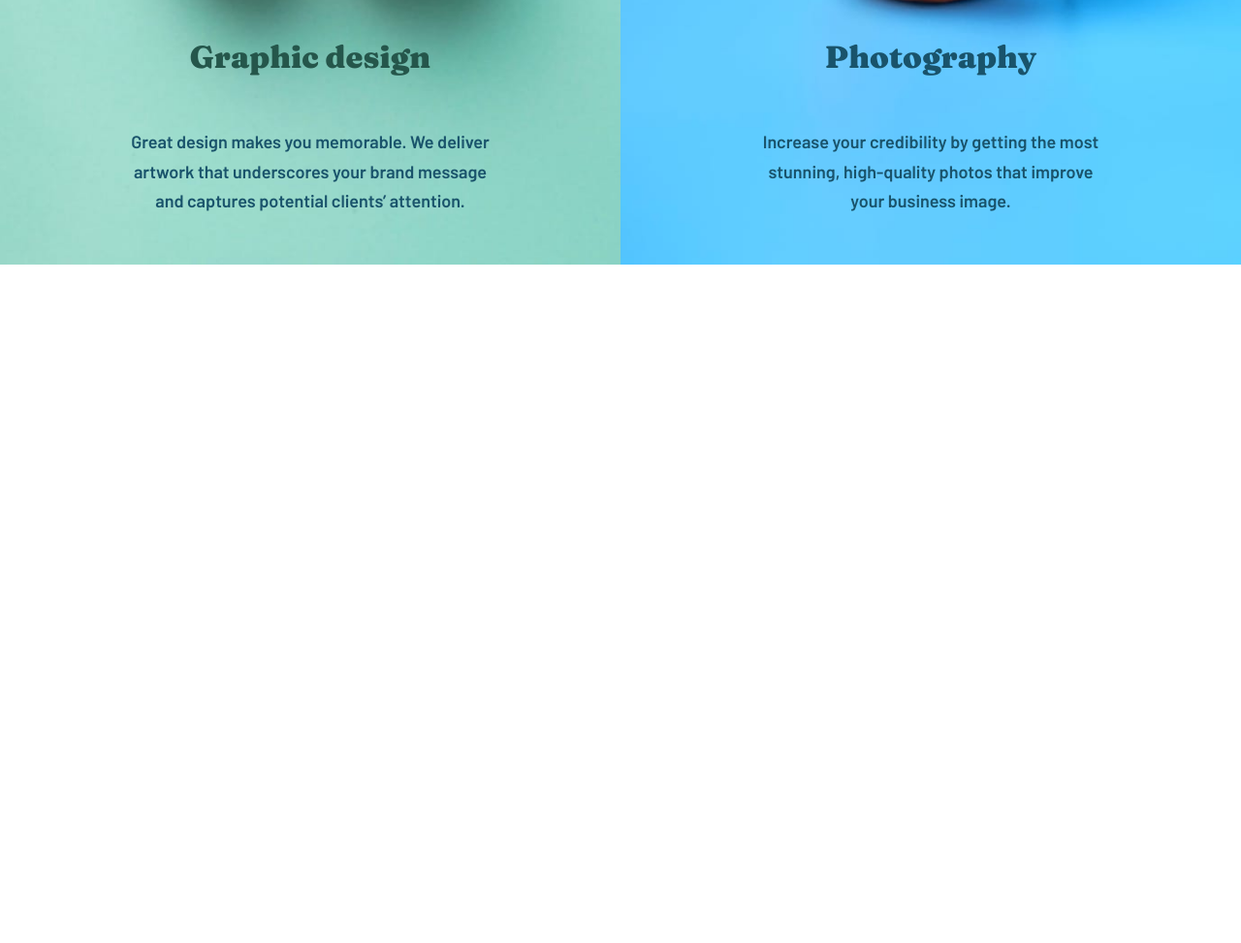
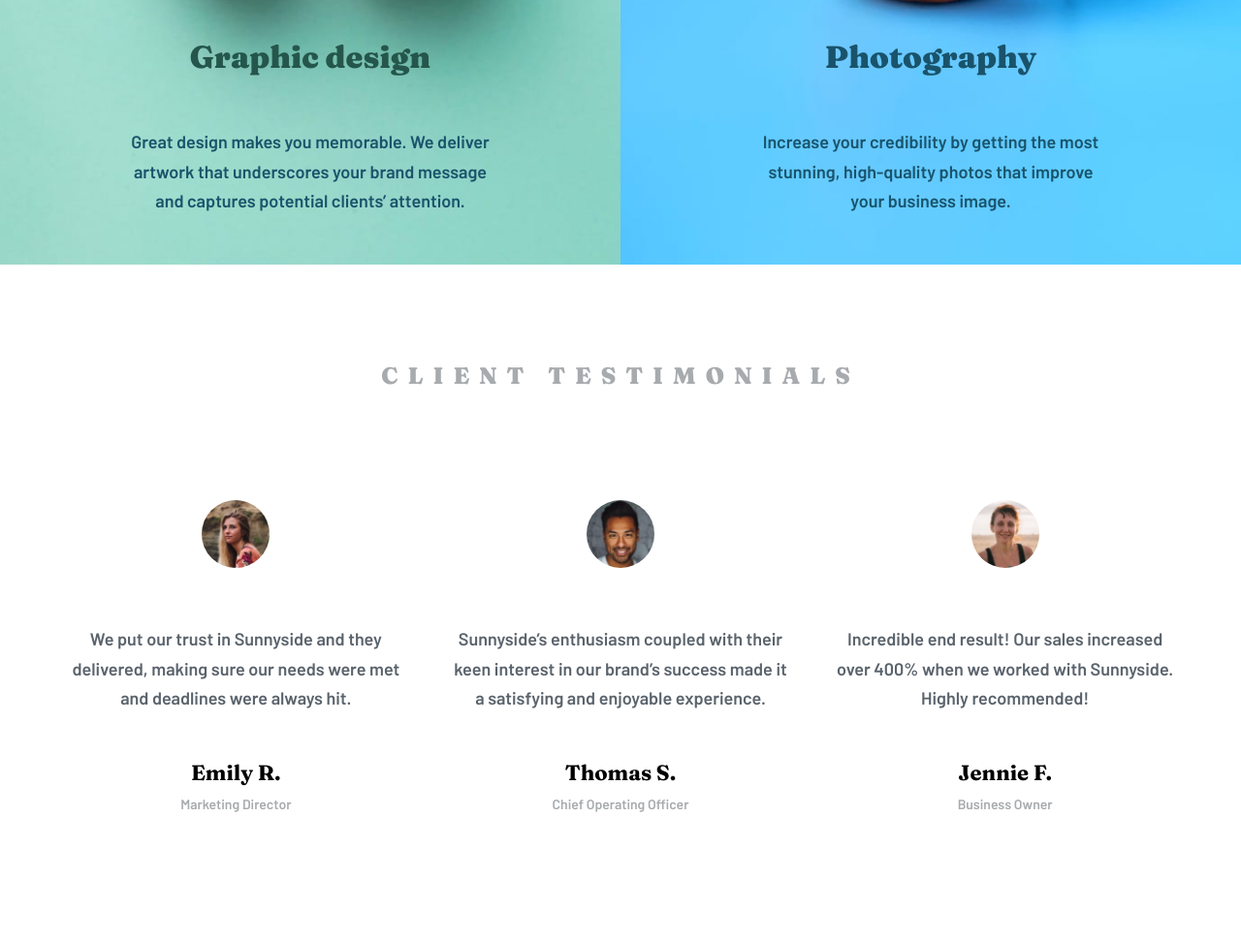
Before and after one commit to JakubJoz/sunnyside-agency-landing-page-main, a plain HTML site: page index.html in a window 1280 px wide. Shown: the part 2207-3180 px from the top of the page at 97% size. Before the commit the page ends 2480 px from the top, so only its background shows below. Drawn offline with Linux system fonts and the light colour scheme.

Commit message:
Create team section.

```diff
--- a/index.html
+++ b/index.html
@@ -47,6 +47,29 @@
                 <p>Increase your credibility by getting the most stunning, high-quality photos that improve your business image.</p>
             </div>
         </main>
+        <section class="team">
+            <h3>CLIENT TESTIMONIALS</h3>
+            <div class="team-container">
+                <div class="team-box team-box1">
+                    <img src="images/image-emily.jpg" alt="image-emily">
+                    <p>We put our trust in Sunnyside and they delivered, making sure our needs were met and deadlines were always hit.</p>
+                    <h4>Emily R.</h4>
+                    <span>Marketing Director</span>
+                </div>
+                <div class="team-box team-box2">
+                    <img src="images/image-thomas.jpg" alt="image-thomas">
+                    <p>Sunnyside’s enthusiasm coupled with their keen interest in our brand’s success made it a satisfying and enjoyable experience.</p>
+                    <h4>Thomas S.</h4>
+                    <span>Chief Operating Officer</span>
+                </div>
+                <div class="team-box team-box3">
+                    <img src="images/image-jennie.jpg" alt="image-jennie">
+                    <p>Incredible end result! Our sales increased over 400% when we worked with Sunnyside. Highly recommended!</p>
+                    <h4>Jennie F.</h4>
+                    <span>Business Owner</span>
+                </div>
+            </div>
+        </section>
     </div>
 </body>
 </html>
--- a/style.css
+++ b/style.css
@@ -209,3 +209,63 @@ main{
 .box > a:hover::after{
     opacity: 1;
 }
+
+/* TEAM SECTION */
+
+.team{
+    height: 600px;
+}
+
+h3{
+    text-align: center;
+    font-family: 'Fraunces', serif;
+    font-weight: 900;
+    font-size: 24px;
+    color: #a7abae;
+    letter-spacing: 10px;
+    margin-top: 100px;
+    margin-bottom: 75px;
+}
+
+.team-container{
+    margin-left: 50px;
+    margin-right: 50px;
+    display: grid;
+    grid-template-columns: repeat(3, 1fr);
+    grid-gap: 10px;
+}
+
+.team-box{
+    display: flex;
+    justify-content: center;
+    align-items: center;
+    flex-direction: column;
+    height: 400px;
+}
+
+.team-box > img{
+    width: 70px;
+    height: 70px;
+    border-radius: 50%;
+    margin-bottom: 40px;
+}
+
+.team-box > p{
+    text-align: center;
+    font-family: 'Barlow', sans-serif;
+    color: #5a636c;
+    font-size: 18px;
+    width: 90%;
+}
+
+.team-box > h4{
+    font-family: 'Fraunces', serif;
+    font-size: 22px;
+    margin-bottom: 10px;
+}
+
+.team-box > span{
+    font-family: 'Barlow', sans-serif;
+    color: #a7abae;
+    font-size: 14px;
+}
```
